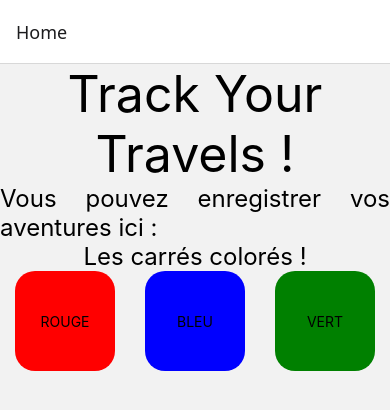
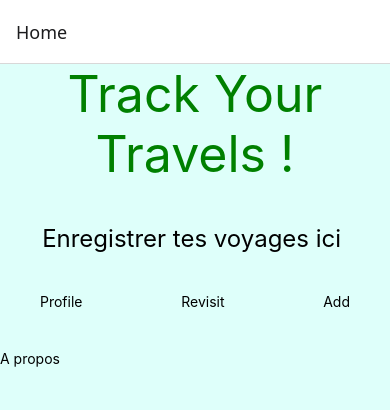
Before and after one commit to RykardBoy/Track-Your-Travel, a React Native app: screen /Home in a window 390 px wide. Shown: the top 410 px of the page. Built offline with nearby package versions, Linux system fonts and the light colour scheme.

Commit message:
navigation en cours

```diff
--- a/App.js
+++ b/App.js
@@ -3,6 +3,7 @@ import { SafeAreaProvider, SafeAreaView } from 'react-native-safe-area-context';
 import { NavigationContainer } from '@react-navigation/native';
 import { createNativeStackNavigator } from '@react-navigation/native-stack';
 import HomeNavigation from './screens/HomePage';
+import ProfilePage from './screens/ProfilePage';
 
 const Stack = createNativeStackNavigator(); // permettre de faire les écrans
 
@@ -13,6 +14,7 @@ export default function App() { // App est un composant qui return des composant
     <NavigationContainer>
       <Stack.Navigator>
         <Stack.Screen name="Home" component={HomeNavigation} />
+        <Stack.Screen name="Profile" component={ProfilePage} />
       </Stack.Navigator>
     </NavigationContainer>
   );
--- a/components/BoxContainer.js
+++ b/components/BoxContainer.js
@@ -1,6 +1,7 @@
 import { Text, StyleSheet } from "react-native";
 import { View } from "react-native";
 
+// Exercice de cyberlearn
 const BoxContainer = () => {
     return(
 
--- a/screens/HomePage.js
+++ b/screens/HomePage.js
@@ -1,13 +1,26 @@
+import { createNativeStackNavigator } from '@react-navigation/native-stack';
 import * as React from 'react';
 import { Text, View, StyleSheet } from 'react-native';
-import BoxContainer from '../components/BoxContainer'
+import { Button } from 'react-native';
 
-const HomeNavigation = () => {
+const MonStack = createNativeStackNavigator();
+
+const HomeNavigation = ({navigation}) => {
     return(
-        <View>
+        <View style={styles.view1}>
             <Text style={styles.titre1}>Track Your Travels !</Text>
-            <Text style={styles.paragraphe1}>Vous pouvez enregistrer vos aventures ici : </Text>
-            <BoxContainer></BoxContainer>
+            <View>
+                <Text style={styles.sous_titre1}>Enregistrer tes voyages ici </Text>
+
+            </View>
+            <View style={styles.text_container}>
+                <Text style={styles.text1} onPress={() => navigation.navigate('Profile')}>Profile</Text>
+                <Text style={styles.text1}>Revisit</Text>
+                <Text style={styles.text1}>Add</Text>
+            </View>
+            <View>
+                <Text>A propos</Text>
+            </View>
         </View>
 
     )
@@ -15,15 +28,28 @@ const HomeNavigation = () => {
 }
 
 const styles = StyleSheet.create({
+    view1:{
+        backgroundColor: "#defffa",
+        height:"100%"
+        },
     titre1:{
-        color:"black",
-        backGroundColor:"blue",
+        color:"green",
         textAlign:"center",
         fontSize:50
     },
-    paragraphe1:{
+    sous_titre1:{
         fontSize:24,
-        textAlign:"justify"
+        textAlign:"center",
+        marginTop:40
+    },
+    text_container:{
+        flexDirection:"row",
+        justifyContent:"space-between",
+        margin:40
+    },
+    text1:{
+
+        alignContent:"center"
     }
 })
 
--- /dev/null
+++ b/screens/ProfilePage.js
@@ -0,0 +1,22 @@
+import * as React from 'react';
+import { View } from "react-native"
+import { StyleSheet } from 'react-native';
+
+const ProfilePage = () => {
+    return (
+        <View>
+            <Text style={styles.titre1}>Your profile</Text>
+        </View>
+    )
+}
+
+const styles = StyleSheet.create({
+    titre1:{
+    color:"green",
+    textAlign:"center",
+    fontSize:50
+}})
+
+
+
+export default ProfilePage;
```
